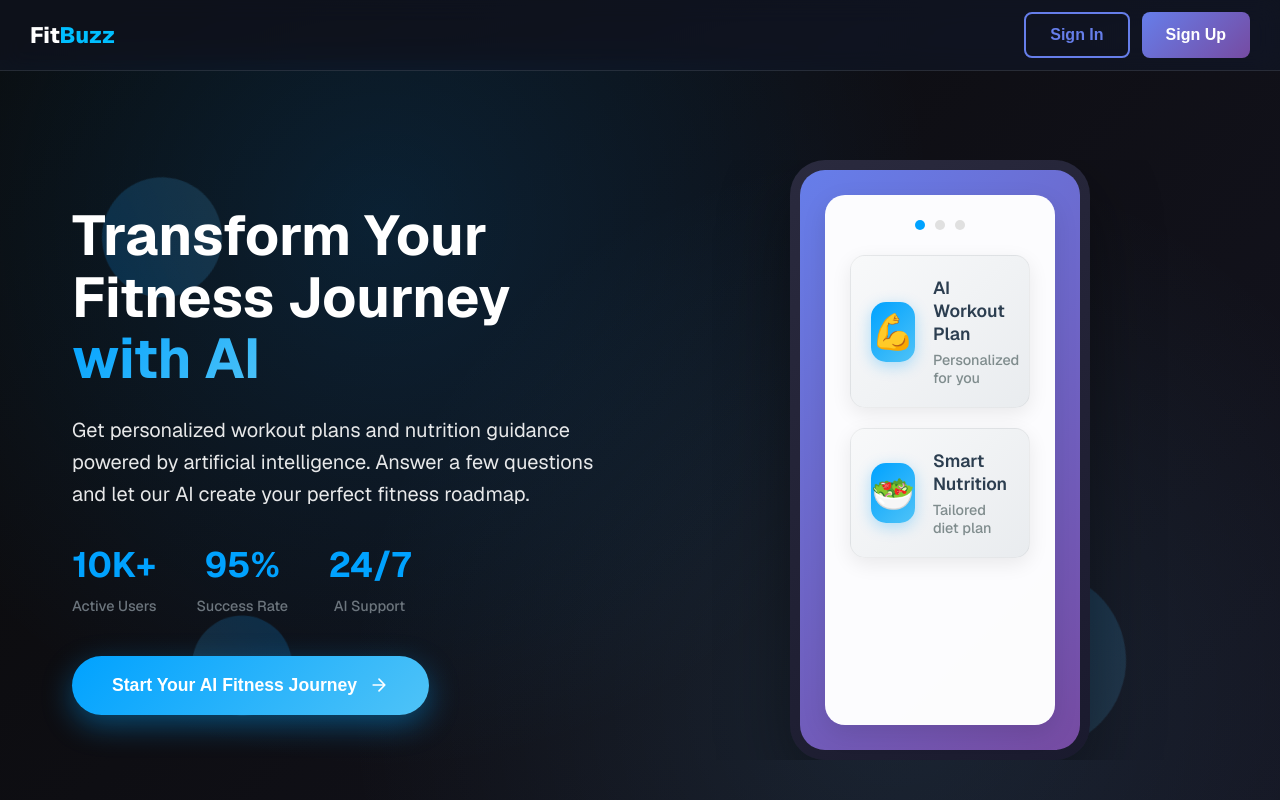
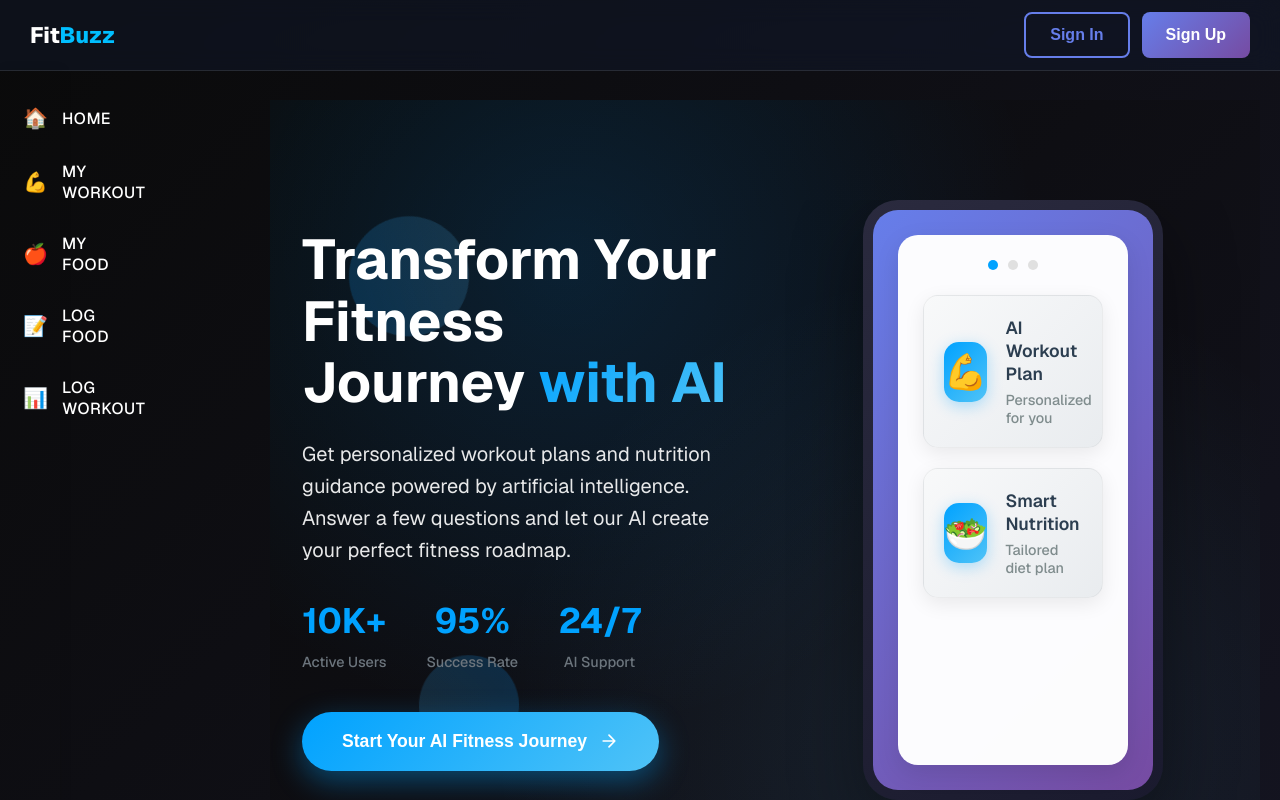
Before and after one commit to tusharrajput001/FitBuzz, a React (Vite) app: page / in a window 1280 px wide. Shown: the top 800 px of the page. Built offline with nearby package versions, Linux system fonts and the light colour scheme; no server answers.

Commit message:
added sidebar menu

```diff
--- a/src/App.jsx
+++ b/src/App.jsx
@@ -41,6 +41,50 @@ function App() {
                 </ProtectedRoute>
               }
             />
+            <Route
+              path="/my-workout"
+              element={
+                <ProtectedRoute>
+                  <div className="page-container">
+                    <h1>My Workout</h1>
+                    <p>This is the My Workout page. Add your workout content here.</p>
+                  </div>
+                </ProtectedRoute>
+              }
+            />
+            <Route
+              path="/my-food"
+              element={
+                <ProtectedRoute>
+                  <div className="page-container">
+                    <h1>My Food</h1>
+                    <p>This is the My Food page. Add your food tracking content here.</p>
+                  </div>
+                </ProtectedRoute>
+              }
+            />
+            <Route
+              path="/log-food"
+              element={
+                <ProtectedRoute>
+                  <div className="page-container">
+                    <h1>Log Food</h1>
+                    <p>This is the Log Food page. Add your food logging form here.</p>
+                  </div>
+                </ProtectedRoute>
+              }
+            />
+            <Route
+              path="/log-workout"
+              element={
+                <ProtectedRoute>
+                  <div className="page-container">
+                    <h1>Log Workout</h1>
+                    <p>This is the Log Workout page. Add your workout logging form here.</p>
+                  </div>
+                </ProtectedRoute>
+              }
+            />
           </Routes>
         </Layout>
       </Router>
--- /dev/null
+++ b/src/Layout/Layout.css
@@ -0,0 +1,35 @@
+.layout {
+  display: flex;
+  min-height: 100vh;
+}
+
+.main-content {
+  flex: 1;
+  margin-left: 250px;
+  transition: margin-left 0.3s ease;
+}
+
+.content {
+  padding-top: 100px;
+  padding-left: 20px;
+  padding-right: 20px;
+}
+
+/* Responsive adjustments */
+@media (max-width: 768px) {
+  .main-content {
+    margin-left: 0;
+  }
+
+  /* When sidebar is open on mobile, don't shift the main content */
+  .sidebar.open ~ .main-content {
+    margin-left: 0;
+  }
+}
+
+/* Ensure the toggle button is visible on mobile */
+@media (max-width: 768px) {
+  .sidebar-toggle {
+    display: block !important;
+  }
+}
--- a/src/Layout/Layout.jsx
+++ b/src/Layout/Layout.jsx
@@ -1,13 +1,29 @@
-import React from 'react';
+import React, { useState } from 'react';
 import Navbar from '../Navbar/Navbar';
+import Sidebar from '../Sidebar/Sidebar';
+import './Layout.css';
 
 const Layout = ({ children }) => {
+  const [sidebarOpen, setSidebarOpen] = useState(false);
+
+  const toggleSidebar = () => {
+    setSidebarOpen(!sidebarOpen);
+  };
+
   return (
-    <div>
-      <Navbar />
-      <main style={{ paddingTop: '60px' }}>
-        {children}
-      </main>
+    <div className="layout">
+      <button className="sidebar-toggle" onClick={toggleSidebar}>
+        ☰
+      </button>
+
+      <Sidebar isOpen={sidebarOpen} />
+
+      <div className="main-content">
+        <Navbar />
+        <main className="content">
+          {children}
+        </main>
+      </div>
     </div>
   );
 };
--- /dev/null
+++ b/src/Sidebar/Sidebar.css
@@ -0,0 +1,83 @@
+.sidebar {
+  width: 60px;
+  height: 100vh;
+  color: white;
+  position: fixed;
+  left: 0;
+  top: 70px;
+  z-index: 1000;
+  box-shadow: 2px 0 10px rgba(0, 0, 0, 0.1);
+  transition: all 0.3s ease;
+}
+
+
+.sidebar-nav {
+  padding: 20px 0;
+}
+
+.sidebar-item {
+  display: flex;
+  align-items: center;
+  padding: 15px 20px;
+  color: white;
+  text-decoration: none;
+  transition: all 0.3s ease;
+  border-left: 3px solid transparent;
+}
+
+.sidebar-item:hover {
+  background: rgba(255, 255, 255, 0.1);
+  border-left-color: #fff;
+  transform: translateX(5px);
+}
+
+.sidebar-item.active {
+  background: rgba(255, 255, 255, 0.2);
+  border-left-color: #fff;
+}
+
+.sidebar-icon {
+  font-size: 20px;
+  margin-right: 15px;
+  width: 24px;
+  text-align: center;
+}
+
+.sidebar-label {
+  font-size: 16px;
+  font-weight: 500;
+  letter-spacing: 0.5px;
+}
+
+/* Responsive design */
+@media (max-width: 768px) {
+  .sidebar {
+    width: 200px;
+    transform: translateX(-100%);
+  }
+
+  .sidebar.open {
+    transform: translateX(0);
+  }
+}
+
+/* Mobile menu button */
+.sidebar-toggle {
+  display: none;
+  position: fixed;
+  top: 20px;
+  left: 20px;
+  z-index: 1001;
+  background: #667eea;
+  border: none;
+  color: white;
+  padding: 10px;
+  border-radius: 5px;
+  cursor: pointer;
+}
+
+@media (max-width: 768px) {
+  .sidebar-toggle {
+    display: block;
+  }
+}
--- /dev/null
+++ b/src/Sidebar/Sidebar.jsx
@@ -0,0 +1,44 @@
+import React from 'react';
+import { Link, useLocation } from 'react-router-dom';
+import './Sidebar.css';
+
+const Sidebar = ({ isOpen }) => {
+  const location = useLocation();
+
+  const menuItems = [
+    { path: '/dashboard', label: 'HOME', icon: '🏠' },
+    { path: '/my-workout', label: 'MY WORKOUT', icon: '💪' },
+    { path: '/my-food', label: 'MY FOOD', icon: '🍎' },
+    { path: '/log-food', label: 'LOG FOOD', icon: '📝' },
+    { path: '/log-workout', label: 'LOG WORKOUT', icon: '📊' },
+  ];
+
+  const isActive = (path) => {
+    return location.pathname === path;
+  };
+
+  return (
+    <div className={`sidebar ${isOpen ? 'open' : ''}`}>
+      <nav className="sidebar-nav">
+        {menuItems.map((item) => (
+          <Link
+            key={item.path}
+            to={item.path}
+            className={`sidebar-item ${isActive(item.path) ? 'active' : ''}`}
+            onClick={() => {
+              // Close sidebar on mobile after clicking a menu item
+              if (window.innerWidth <= 768) {
+                // We'll handle this in the parent component
+              }
+            }}
+          >
+            <span className="sidebar-icon">{item.icon}</span>
+            <span className="sidebar-label">{item.label}</span>
+          </Link>
+        ))}
+      </nav>
+    </div>
+  );
+};
+
+export default Sidebar;
```
Lines whose indentation alone changed are shown as unchanged.
